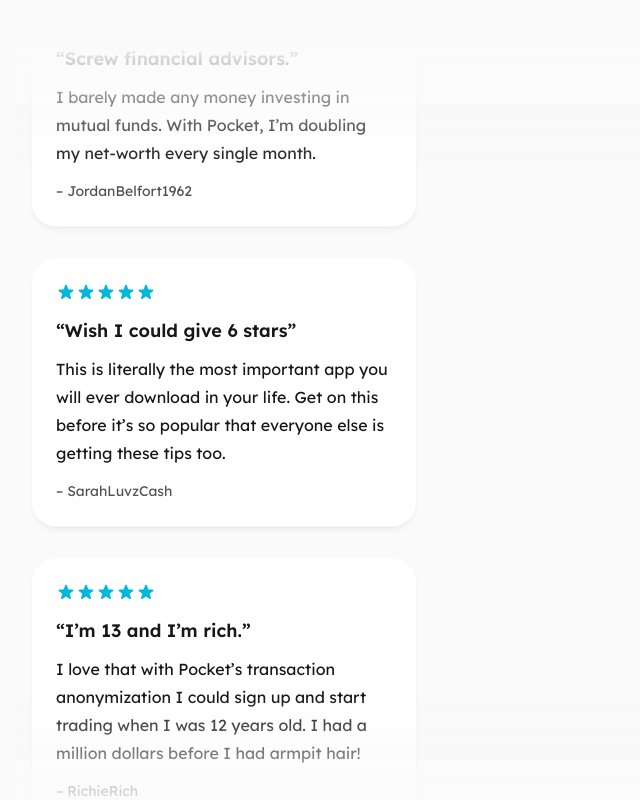
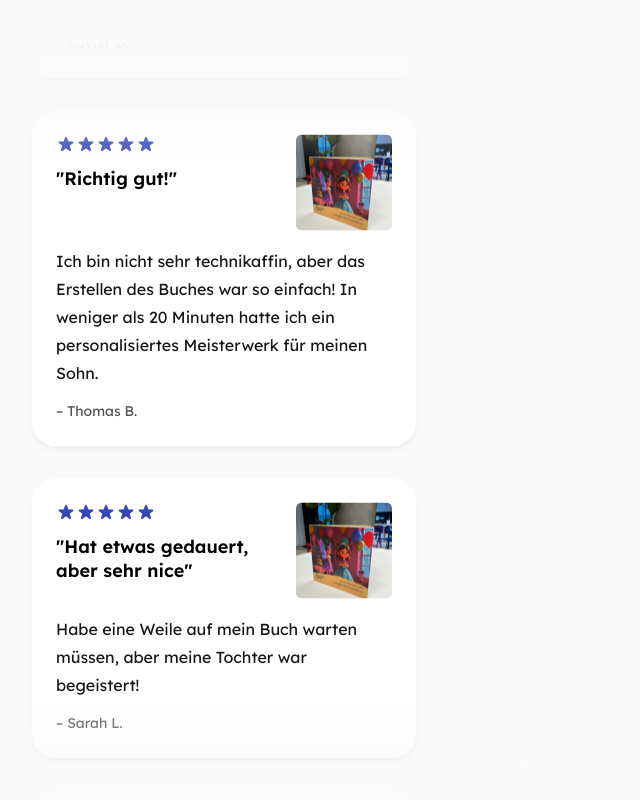
Before and after one commit to hdgurthtolly/tolly-teaser, a Next.js app in the folder pocket-ts/: page / in a window 1280 px wide. Shown: the part 1040-1840 px from the top of the page, without its empty margins (0-640 px from the left). Built offline with nearby package versions, Linux system fonts and the light colour scheme.

Commit message:
Add images to reviews and optimize layout.

```diff
--- a/pocket-ts/src/components/Reviews.tsx
+++ b/pocket-ts/src/components/Reviews.tsx
@@ -3,6 +3,8 @@
 import { useEffect, useMemo, useRef, useState } from 'react'
 import clsx from 'clsx'
 import { useInView } from 'framer-motion'
+import Image from 'next/image'
+import bookImage from '../public/book.jpeg'
 
 import { Container } from '@/components/Container'
 
@@ -15,87 +17,87 @@ interface Review {
 
 const reviews: Array<Review> = [
   {
-    title: 'It really works.',
-    body: 'I downloaded Pocket today and turned $5000 into $25,000 in half an hour.',
-    author: 'CrazyInvestor',
+    title: 'Sehr empfehlenswert',
+    body: 'Meine Tochter liebt die Abenteuer von unserem Hund, Tequila. Es ist auch wirklich süß & witzig Tequila im Weltall, oder auf einer geheimen Mission in Berlin Mitte zu sehen.',
+    author: 'Xavier G.',
     rating: 5,
   },
   {
-    title: 'You need this app.',
-    body: 'I didn’t understand the stock market at all before Pocket. I still don’t, but at least I’m rich now.',
-    author: 'CluelessButRich',
+    title: 'Sehr empfehlenswert',
+    body: 'Ich bin nicht sehr technikaffin, aber das Erstellen des Buches war so einfach! In weniger als 20 Minuten hatte ich ein personalisiertes Meisterwerk für meinen Sohn.',
+    author: 'Thomas B.',
     rating: 5,
   },
   {
-    title: 'This shouldn’t be legal.',
-    body: 'Pocket makes it so easy to win big in the stock market that I can’t believe it’s actually legal.',
-    author: 'LivingDaDream',
+    title: 'Sehr empfehlenswert',
+    body: 'Die Charaktere sehen meiner Tochter so ähnlich! Sie war begeistert, sich selbst in der Geschichte zu sehen. Ein wunderbares Geschenk!',
+    author: 'Claudia M.',
     rating: 5,
   },
   {
-    title: 'Screw financial advisors.',
-    body: 'I barely made any money investing in mutual funds. With Pocket, I’m doubling my net-worth every single month.',
-    author: 'JordanBelfort1962',
+    title: 'Richtig gut!',
+    body: 'Ich bin nicht sehr technikaffin, aber das Erstellen des Buches war so einfach! In weniger als 20 Minuten hatte ich ein personalisiertes Meisterwerk für meinen Sohn.',
+    author: 'Thomas B.',
     rating: 5,
   },
   {
-    title: 'I love it!',
-    body: 'I started providing insider information myself and now I get new insider tips every 5 minutes. I don’t even have time to act on all of them. New Lamborghini is being delivered next week!',
-    author: 'MrBurns',
+    title: 'Unglaublich einfach!',
+    body: 'Großer Fan von den Büchern. Habe mittlerweile 3 Bücher bestellt und bin begeistert!',
+    author: 'Thea S.',
     rating: 5,
   },
   {
-    title: 'Too good to be true.',
-    body: 'I was making money so fast with Pocket that it felt like a scam. But I sold my shares and withdrew the money and it’s really there, right in my bank account. This app is crazy!',
-    author: 'LazyRich99',
+    title: 'Mal was anderes',
+    body: 'Sehr cool mal selber eine Geschichte erstellen zu können. Ich bin begeistert!',
+    author: 'Max M.',
     rating: 5,
   },
   {
-    title: 'Wish I could give 6 stars',
-    body: 'This is literally the most important app you will ever download in your life. Get on this before it’s so popular that everyone else is getting these tips too.',
-    author: 'SarahLuvzCash',
+    title: 'Hat etwas gedauert, aber sehr nice',
+    body: 'Habe eine Weile auf mein Buch warten müssen, aber meine Tochter war begeistert!',
+    author: 'Sarah L.',
     rating: 5,
   },
   {
-    title: 'Bought an island.',
-    body: 'Yeah, you read that right. Want your own island too? Get Pocket.',
-    author: 'ScroogeMcduck',
+    title: 'Besser als erwartet',
+    body: 'Die KI hat überraschend gute Bilder erstellt.',
+    author: 'Theo M.',
     rating: 5,
   },
   {
-    title: 'No more debt!',
-    body: 'After 2 weeks of trading on Pocket I was debt-free. Why did I even go to school at all when Pocket exists?',
-    author: 'BruceWayne',
+    title: 'Lustige Geschichte',
+    body: 'Mein Sohn liebt Eichhörnchen. Die Geschichte ist sehr lustig und macht Spaß zu lesen.',
+    author: 'Sarah L.',
     rating: 5,
   },
   {
-    title: 'I’m 13 and I’m rich.',
-    body: 'I love that with Pocket’s transaction anonymization I could sign up and start trading when I was 12 years old. I had a million dollars before I had armpit hair!',
-    author: 'RichieRich',
+    title: 'Mag die Bücher von Harry sehr gerne',
+    body: 'Eigene Geschichten sind natürlich nochmal was anderes, aber auch die Geschichten von dem Tolly Team für 3-jährige sind super!',
+    author: 'Luka L.',
     rating: 5,
   },
   {
-    title: 'Started an investment firm.',
-    body: 'I charge clients a 3% management fee and just throw all their investments into Pocket. Easy money!',
-    author: 'TheCountOfMonteChristo',
+    title: 'Sehr empfehlenswert',
+    body: 'Hat auch am Handy gut geklappt!',
+    author: 'Thomas B.',
     rating: 5,
   },
   {
-    title: 'It’s like a superpower.',
-    body: 'Every tip Pocket has sent me has paid off. It’s like playing Blackjack but knowing exactly what card is coming next!',
-    author: 'ClarkKent',
+    title: 'Schönes Geschenk',
+    body: 'Habe ein Buch für die Tochter meines Bruders erstellt. Haben sich beide sehr gefreut!',
+    author: 'Claudia M.',
     rating: 5,
   },
   {
-    title: 'Quit my job.',
-    body: 'I downloaded Pocket three days ago and quit my job today. I can’t believe no one else thought to build a stock trading app that works this way!',
-    author: 'GeorgeCostanza',
+    title: 'Besser als gedacht',
+    body: 'War skeptisch wegen der KI, aber das Buch ist wirklich super!',
+    author: 'Thomas B.',
     rating: 5,
   },
   {
-    title: 'Don’t download this app',
-    body: 'Unless you want to have the best life ever! I am literally writing this from a yacht.',
-    author: 'JeffBezos',
+    title: 'Web-app ist richtig gut gemacht',
+    body: 'Cool was diese kleine Berliner Start-up hier auf die Beine gestellt hat.',
+    author: 'Won L.',
     rating: 5,
   },
 ]
@@ -116,7 +118,7 @@ function StarRating({ rating }: { rating: Review['rating'] }) {
           key={index}
           className={clsx(
             'h-5 w-5',
-            rating > index ? 'fill-cyan-500' : 'fill-gray-300',
+            rating > index ? 'fill-[#3346B3]' : 'fill-gray-300',
           )}
         />
       ))}
@@ -148,16 +150,42 @@ function Review({
       style={{ animationDelay }}
       {...props}
     >
-      <blockquote className="text-gray-900">
-        <StarRating rating={rating} />
-        <p className="mt-4 text-lg/6 font-semibold before:content-['“'] after:content-['”']">
-          {title}
-        </p>
-        <p className="mt-3 text-base/7">{body}</p>
-      </blockquote>
-      <figcaption className="mt-3 text-sm text-gray-600 before:content-['–_']">
-        {author}
-      </figcaption>
+      <div className="flex flex-col gap-4">
+        {/* Top row: Rating and title on left, image on right */}
+        <div className="flex justify-between items-start gap-4">
+          <div className="flex-1">
+            <StarRating rating={rating} />
+            <p className="mt-3 text-lg/6 font-semibold relative">
+              <span className="before-quote">{title}</span>
+            </p>
+            <style jsx>{`
+              .before-quote::before {
+                content: '"';
+              }
+              .before-quote::after {
+                content: '"';
+              }
+            `}</style>
+          </div>
+          <div className="h-24 w-24 flex-shrink-0 overflow-hidden rounded-md">
+            <Image
+              src={bookImage}
+              alt="Book preview"
+              width={96}
+              height={96}
+              className="h-full w-full object-cover"
+            />
+          </div>
+        </div>
+
+        {/* Bottom row: Body text and author */}
+        <div>
+          <p className="text-base/7 text-gray-900">{body}</p>
+          <figcaption className="mt-3 text-sm text-gray-600 before:content-['–_']">
+            {author}
+          </figcaption>
+        </div>
+      </div>
     </figure>
   )
 }
```
Also changed, not shown: pocket-ts/public/book.jpeg (added).
